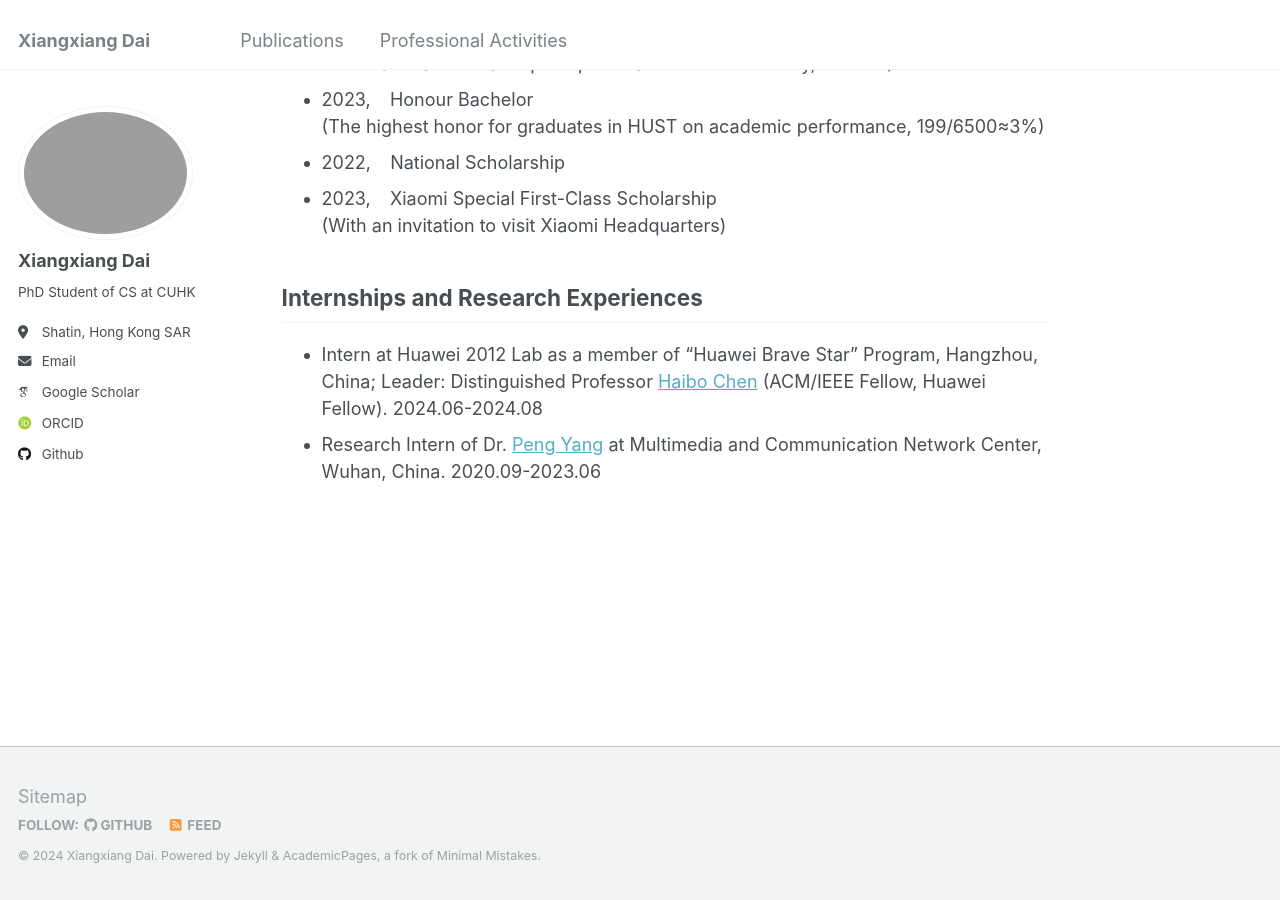
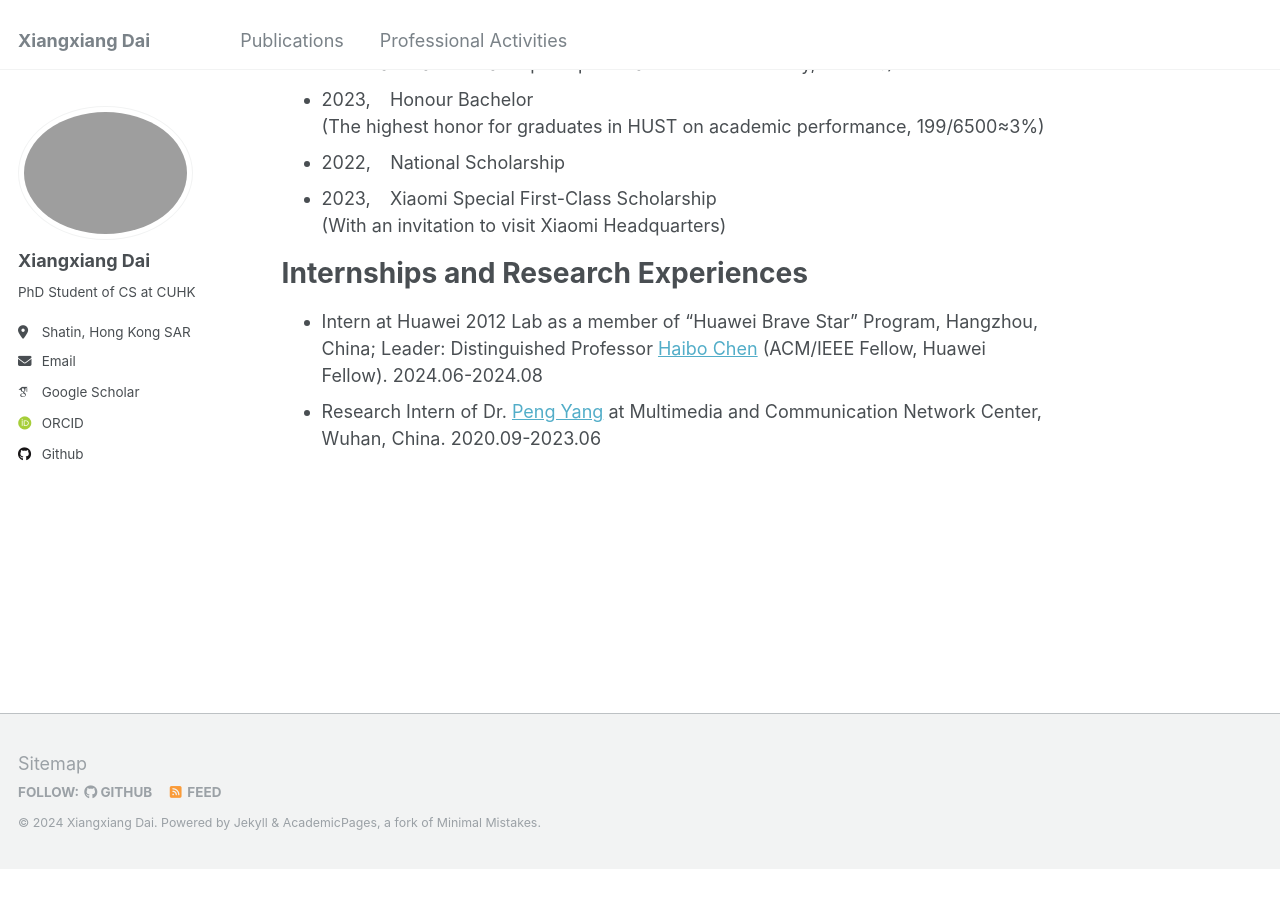
Before and after one commit to Dai-Xiang/daixiangxiang.github.io, a Jekyll site: the page built from _pages/about.md, in a window 1280 px wide and 900 px high, scrolled down 686 px. Built offline with Jekyll 4.4.1, drawn with Linux system fonts in a browser that asks for light colours; some web fonts are replaced; after the commit the page ends 1555 px from its top, so only the background shows below that.

```diff
--- a/_pages/about.md
+++ b/_pages/about.md
@@ -29,6 +29,6 @@ I am passionate about **online learning** theories, such as reinforcement learni
 + 2023,  &ensp; Xiaomi Special First-Class Scholarship\
   (With an invitation to visit Xiaomi Headquarters)
 
-## Internships and Research Experiences
+# Internships and Research Experiences
 + Intern at Huawei 2012 Lab as a member of "Huawei Brave Star" Program, Hangzhou, China; Leader: Distinguished Professor [Haibo Chen](https://ipads.se.sjtu.edu.cn/pub/members/haibo_chen) (ACM/IEEE Fellow, Huawei Fellow).	2024.06-2024.08
 + Research Intern of  Dr. [Peng Yang](http://faculty.hust.edu.cn/pyang/en) at Multimedia and Communication Network Center, Wuhan, China. 2020.09-2023.06
```
